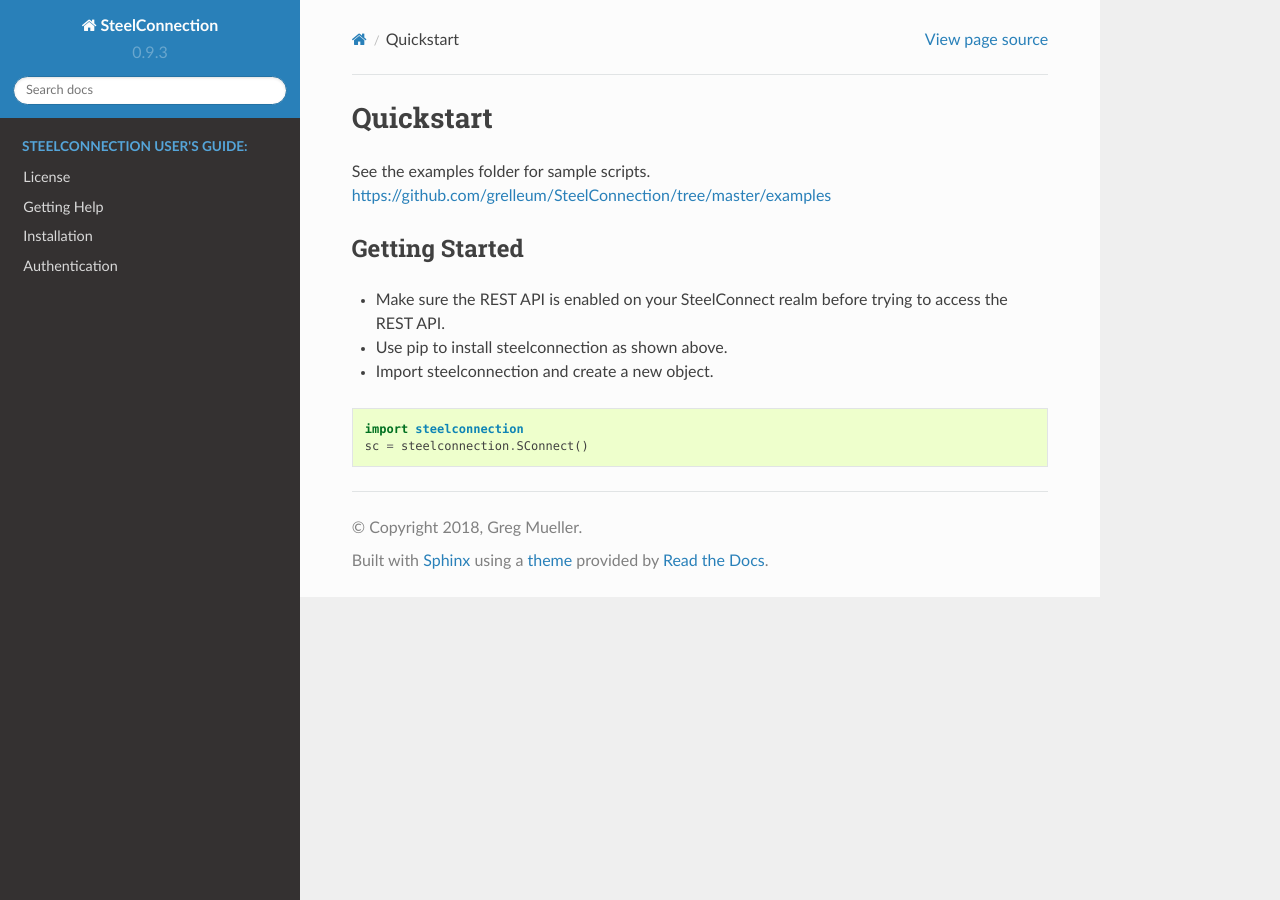
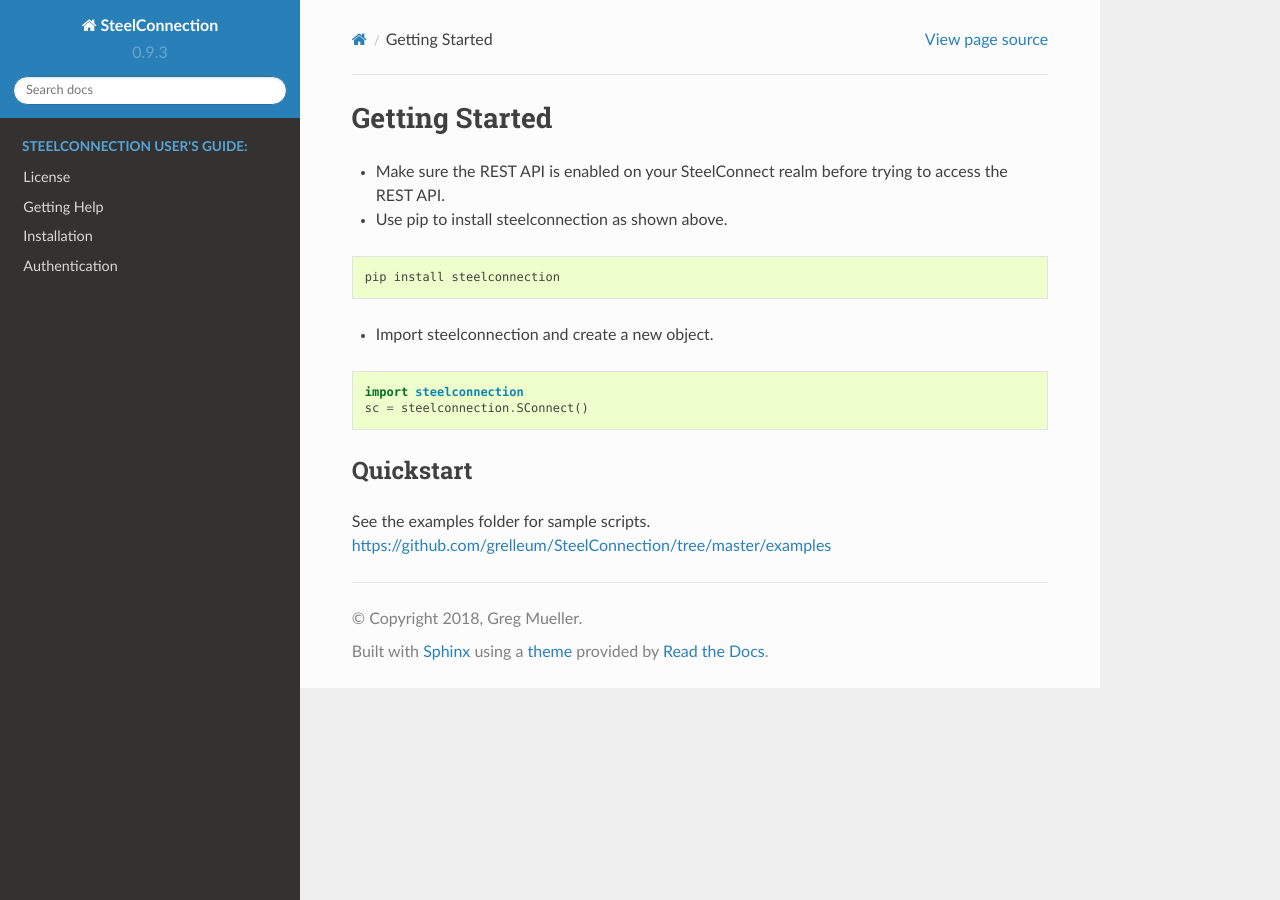
Before and after one commit to grelleum/SteelConnection, a Sphinx documentation site: the page built from docs/source/getstarted.rst, in a window 1280 px wide. Built offline with Sphinx 7.4.7 and the Read the Docs theme 2.0.0, drawn with Linux system fonts in a browser that asks for light colours; pages that are not in the unit, such as notebooks, are missing from menus.

Commit message:
Renamed file.

```diff
--- a/docs/source/quickstart.rst
+++ b/docs/source/getstarted.rst
@@ -1,18 +1,24 @@
-Quickstart
-==========
-
-| See the examples folder for sample scripts.
-| https://github.com/grelleum/SteelConnection/tree/master/examples
-
 Getting Started
-^^^^^^^^^^^^^^^
+===============
 
 -  Make sure the REST API is enabled on your SteelConnect realm before
    trying to access the REST API.
+
 -  Use pip to install steelconnection as shown above.
+
+.. code:: bash
+
+   pip install steelconnection
+
 -  Import steelconnection and create a new object.
 
 .. code:: python
 
    import steelconnection
    sc = steelconnection.SConnect()
+
+Quickstart
+''''''''''
+
+| See the examples folder for sample scripts.
+| https://github.com/grelleum/SteelConnection/tree/master/examples
```
